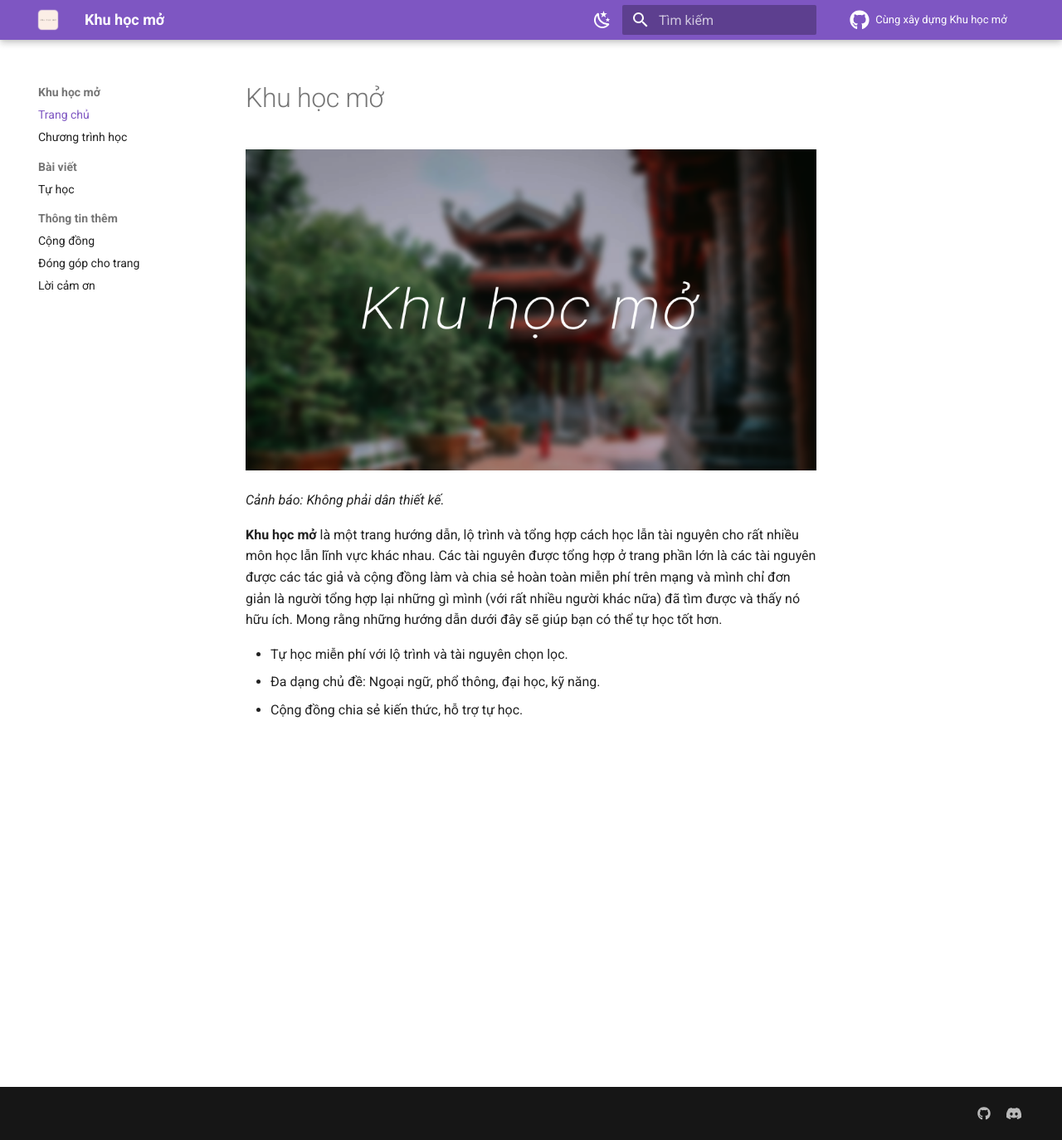
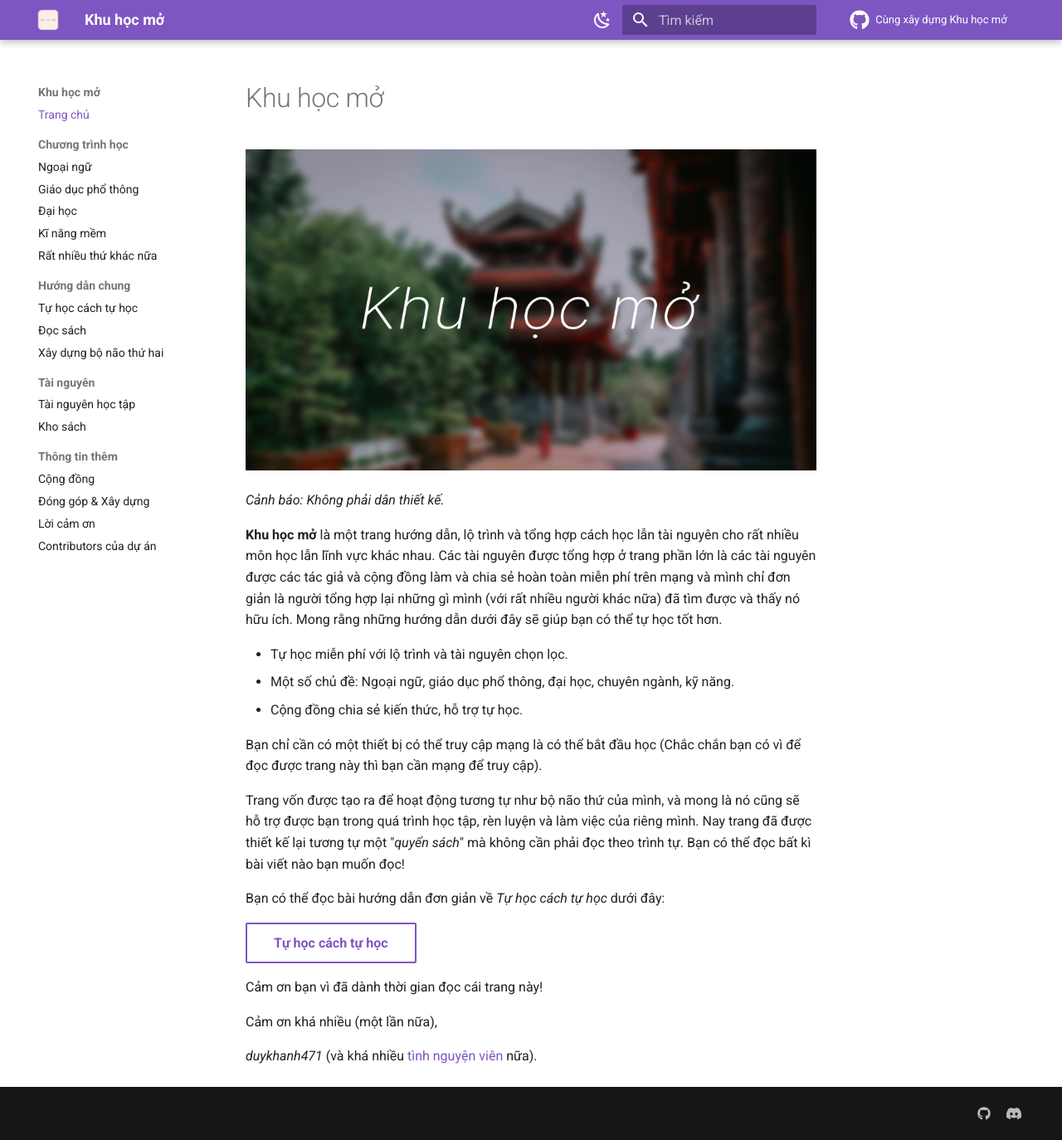
Before and after one commit to daihocmo/daihocmo.github.io, an MkDocs documentation site: the page built from docs/index.md, in a window 1280 px wide and 1374 px high. Shown: the whole window at 83% size. Built offline with MkDocs 1.6.1 and Material for MkDocs 9.7.7, drawn with Linux system fonts in a browser that asks for light colours; comment, search, counter and statistics services are not loaded.

Commit message:
Cập nhật tương đối lớn (Bản thử)

```diff
--- a/docs/index.md
+++ b/docs/index.md
@@ -7,5 +7,19 @@
 **Khu học mở** là một trang hướng dẫn, lộ trình và tổng hợp cách học lẫn tài nguyên cho rất nhiều môn học lẫn lĩnh vực khác nhau. Các tài nguyên được tổng hợp ở trang phần lớn là các tài nguyên được các tác giả và cộng đồng làm và chia sẻ hoàn toàn miễn phí trên mạng và mình chỉ đơn giản là người tổng hợp lại những gì mình (với rất nhiều người khác nữa) đã tìm được và thấy nó hữu ích. Mong rằng những hướng dẫn dưới đây sẽ giúp bạn có thể tự học tốt hơn.
 
 * Tự học miễn phí với lộ trình và tài nguyên chọn lọc.
-* Đa dạng chủ đề: Ngoại ngữ, phổ thông, đại học, kỹ năng.
+* Một số chủ đề: Ngoại ngữ, giáo dục phổ thông, đại học, chuyên ngành, kỹ năng.
 * Cộng đồng chia sẻ kiến thức, hỗ trợ tự học.
+
+Bạn chỉ cần có một thiết bị có thể truy cập mạng là có thể bắt đầu học (Chắc chắn bạn có vì để đọc được trang này thì bạn cần mạng để truy cập).
+
+Trang vốn được tạo ra để hoạt động tương tự như bộ não thứ của mình, và mong là nó cũng sẽ hỗ trợ được bạn trong quá trình học tập, rèn luyện và làm việc của riêng mình. Nay trang đã được thiết kế lại tương tự một "*quyển sách*" mà không cần phải đọc theo trình tự. Bạn có thể đọc bất kì bài viết nào bạn muốn đọc!
+
+Bạn có thể đọc bài hướng dẫn đơn giản về *Tự học cách tự học* dưới đây:
+
+[Tự học cách tự học](huong-dan/tu-hoc.md){ .md-button .md-button--stretch-max-sm }
+
+Cảm ơn bạn vì đã dành thời gian đọc cái trang này!
+
+Cảm ơn khá nhiều (một lần nữa),
+
+*duykhanh471* (và khá nhiều [tình nguyện viên](contributors.md) nữa).
--- a/mkdocs.yml
+++ b/mkdocs.yml
@@ -6,13 +6,24 @@ repo_name: Cùng xây dựng Khu học mở
 
 nav:
   - 'Trang chủ': 'index.md'
-  - 'Chương trình học': 'chuyen-muc.md'
-  - 'Bài viết':
-    - 'Tự học': 'huong-dan/tu-hoc.md'
+  - 'Chương trình học':
+    - 'Ngoại ngữ': 'chuong-trinh/ngoai-ngu.md'
+    - 'Giáo dục phổ thông': 'chuong-trinh/pho-thong.md'
+    - 'Đại học': 'chuong-trinh/dai-hoc.md'
+    - 'Kĩ năng mềm': 'chuong-trinh/ki-nang-mem.md'
+    - 'Rất nhiều thứ khác nữa': 'chuong-trinh/hoc-gi.md'
+  - 'Hướng dẫn chung':
+    - 'Tự học cách tự học': 'huong-dan/tu-hoc.md'
+    - 'Đọc sách': 'huong-dan/doc-sach.md'
+    - 'Xây dựng bộ não thứ hai': 'huong-dan/second-brain.md'
+  - 'Tài nguyên':
+    - 'Tài nguyên học tập': 'tai-nguyen/tai-nguyen.md'
+    - 'Kho sách': 'tai-nguyen/kho-sach.md'
   - 'Thông tin thêm':
     - 'Cộng đồng': 'cong-dong.md'
-    - 'Đóng góp cho trang': 'dong-gop.md'
+    - 'Đóng góp & Xây dựng': 'dong-gop.md'
     - 'Lời cảm ơn': 'cam-on.md'
+    - 'Contributors của dự án': 'contributors.md'
 
 theme:
   name: material
@@ -21,7 +32,6 @@ theme:
   icon:
     repo: fontawesome/brands/github
   features:
-    # - navigation.tabs
     - navigation.sections
     - navigation.top
     - toc.follow
```
Also changed, not shown: docs/chuong-trinh/dai-hoc.md (added, +90 -0 lines), docs/chuong-trinh/ki-nang-mem.md (added, +6 -0 lines), docs/chuong-trinh/ngoai-ngu.md (added, +32 -0 lines), docs/chuong-trinh/pho-thong.md (added, +54 -0 lines), docs/chuyen-muc.md (deleted, +0 -195 lines), docs/cong-dong.md (+2 -2 lines), docs/contributors.md (added, +5 -0 lines), docs/huong-dan/doc-sach.md (+3 -0 lines), docs/huong-dan/second-brain.md (added, +3 -0 lines), docs/tai-nguyen/tai-nguyen.md (added, +31 -0 lines), docs/tong-hop-tai-nguyen.md (deleted, +0 -14 lines), draft/trang-chu.md (renamed from trang-chu.md, +2 -4 lines), docs/chuong-trinh/hoc-gi.md (added), docs/tai-nguyen/kho-sach.md (added), 2 more files.
